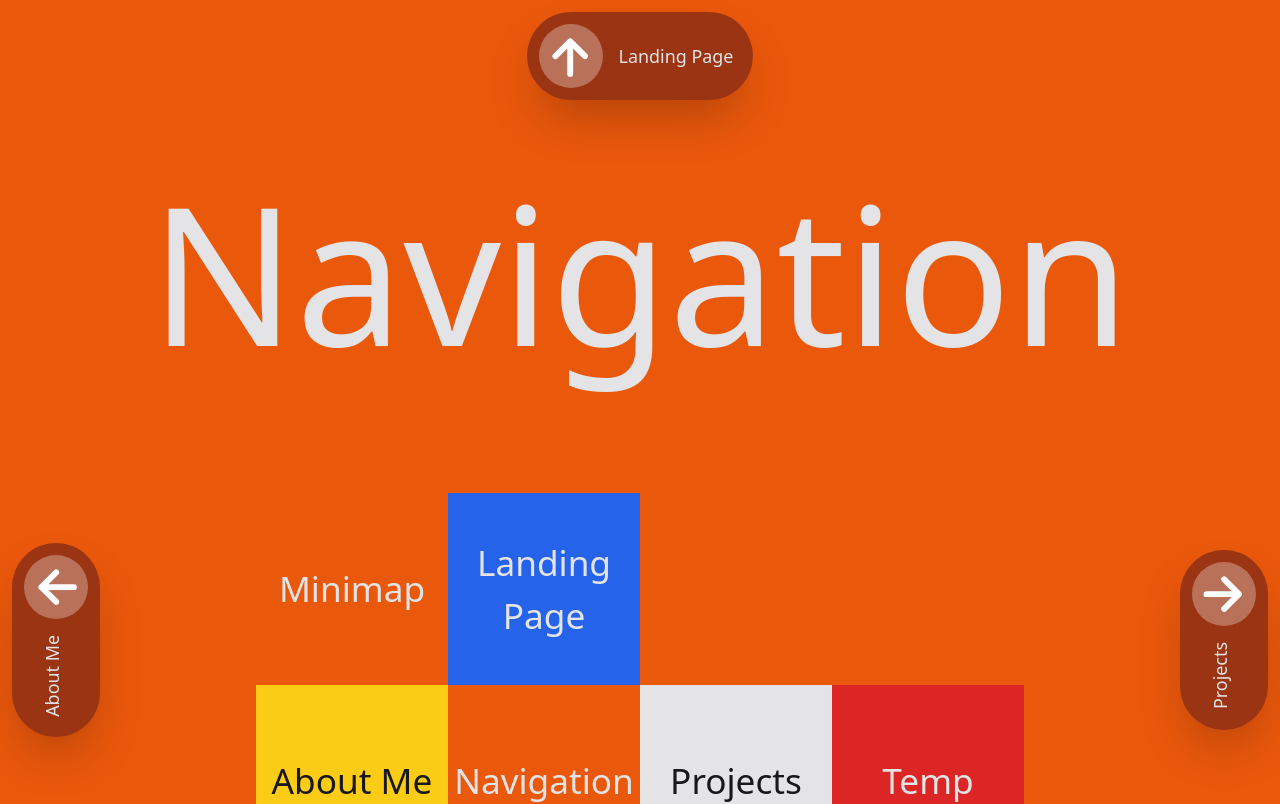
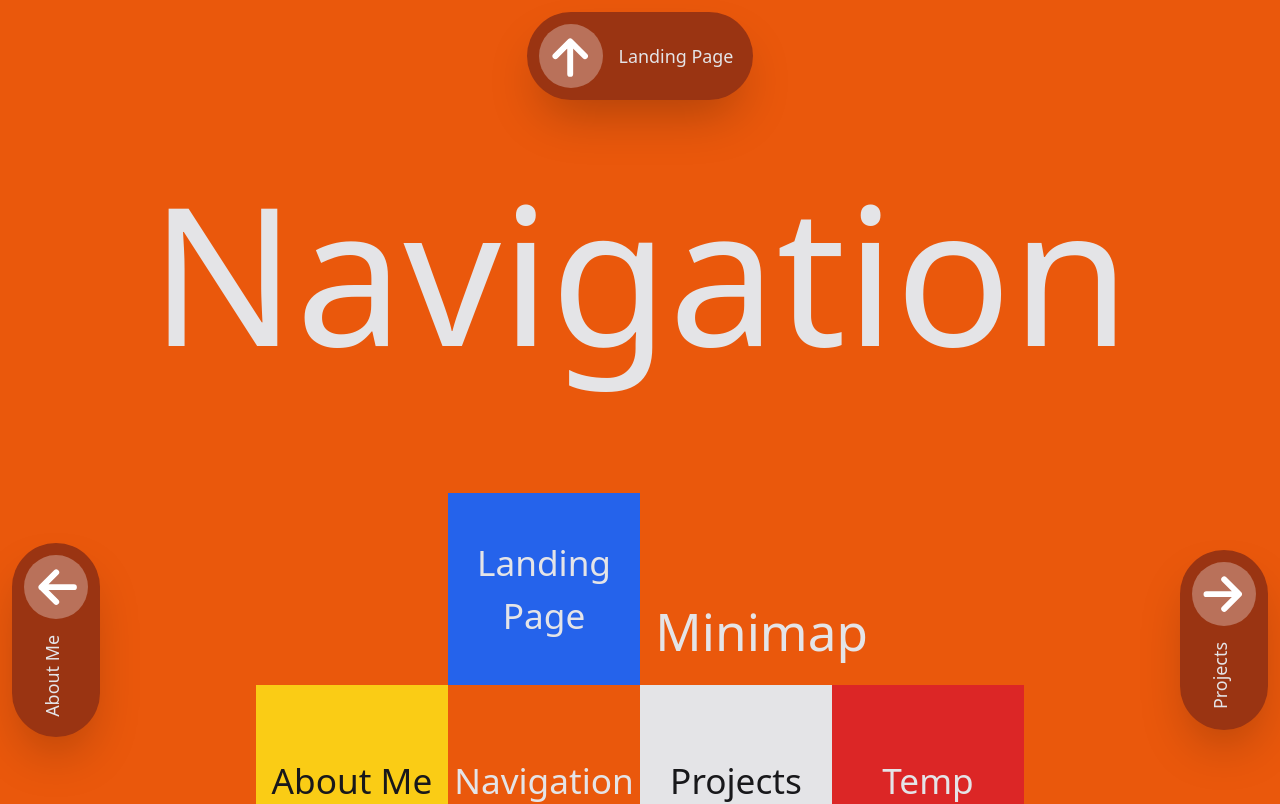
Before and after one commit to pedeEli/portfolio, a SvelteKit app: page /navigation in a window 1280 px wide. Shown: the top 804 px of the page. Built offline with nearby package versions, Linux system fonts and the light colour scheme.

Commit message:
changed the minimap style

```diff
--- a/src/routes/navigation/Navigation.svelte
+++ b/src/routes/navigation/Navigation.svelte
@@ -2,8 +2,8 @@
   <div class="p-[5vw]"/>
   <h1 class="text-[15vw]">Navigation</h1>
   <div class="p-[3vw]"/>
-  <div class="mini-map grid w-[60vw]">
-    <div class="face" style="grid-area: title">Minimap</div>
+  <div class="minimap grid w-[60vw]">
+    <div class="text-[4vw] grid items-end p-[1.2vw]" style="grid-area: title">Minimap</div>
     <div class="face bg-blue-600"                   style="grid-area: blue">Landing Page</div>
     <div class="face bg-yellow-400 text-zinc-900" style="grid-area: yellow">About Me</div>
     <div class="face"                                 style="grid-area: orange">Navigation</div>
@@ -14,11 +14,11 @@
 </div>
 
 <style>
-  .mini-map {
+  .minimap {
     grid-template-columns: 1fr 1fr 1fr 1fr;
     grid-template-rows: 1fr 1fr 1fr;
     grid-template-areas:
-      "title  blue   .     ."
+      ".      blue   title title"
       "yellow orange white red"
       ".      green  .     .";
   }
```
